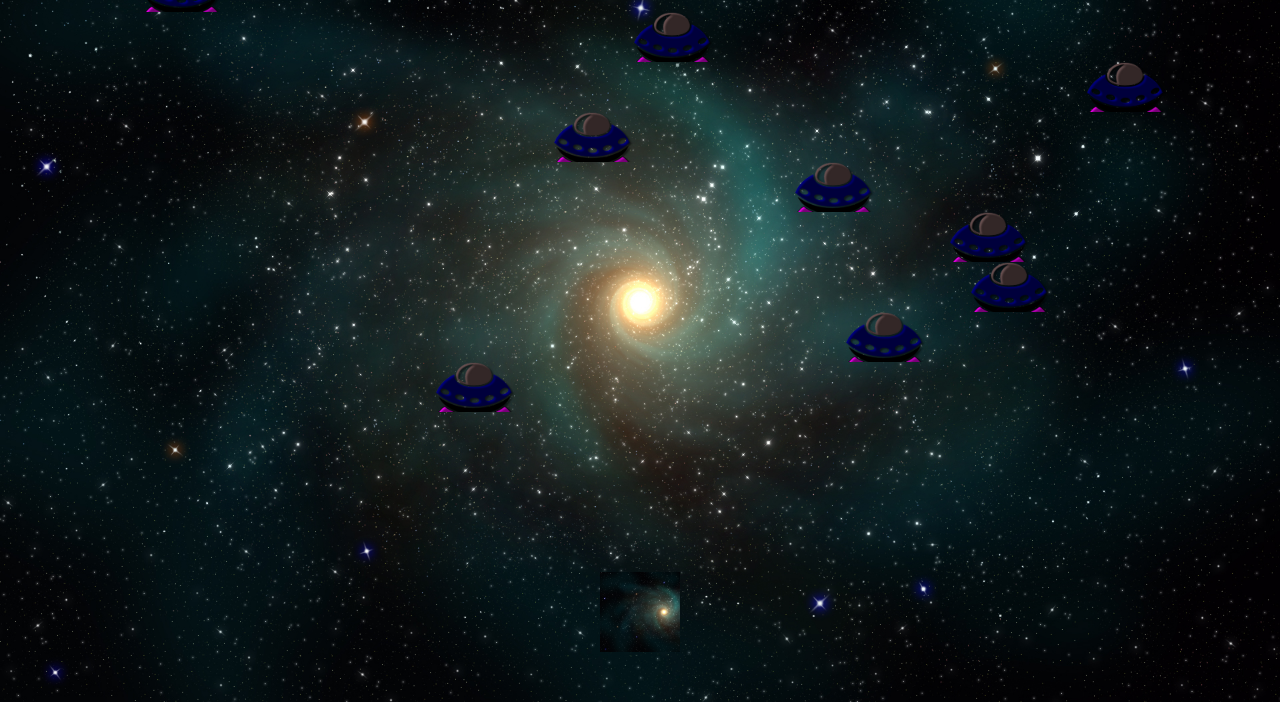
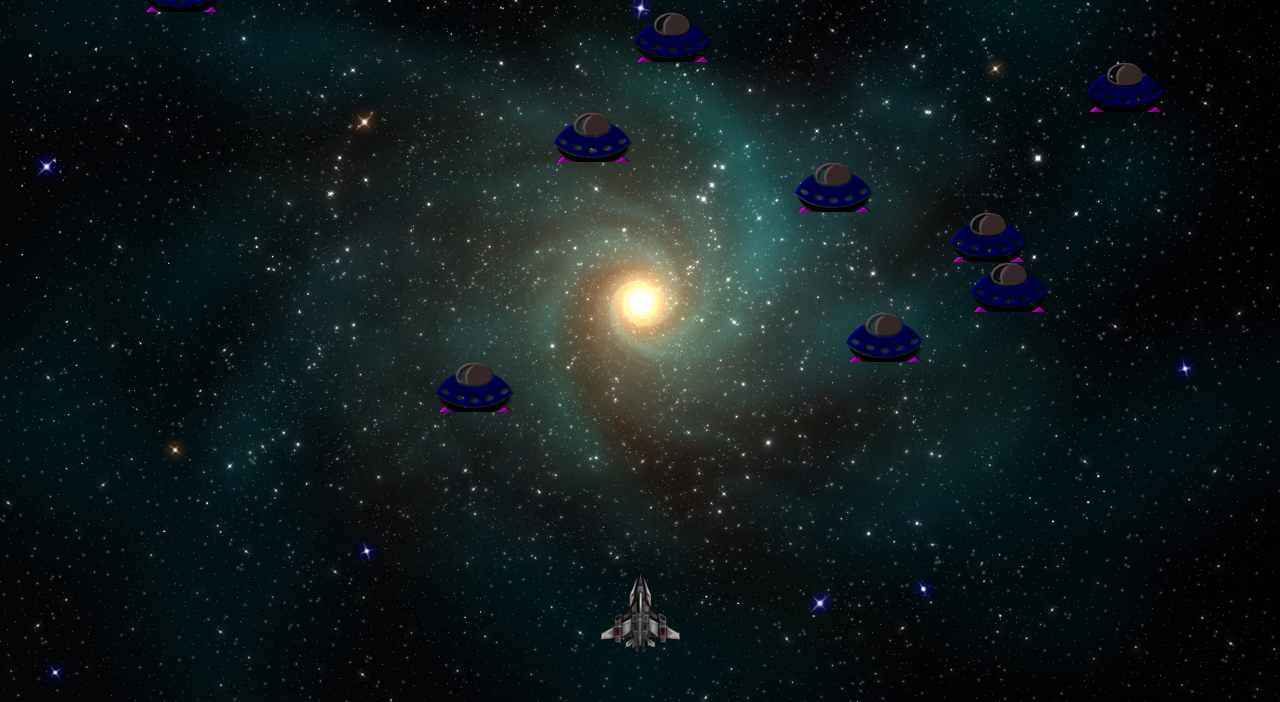
Before and after one commit to hitalocampo/JuegoHTMLCss-JavaScript, a plain HTML site: page pantalla2.html in a window 1280 px wide. Shown: the part 98-800 px from the top of the page. Drawn offline with Linux system fonts and the light colour scheme.

Commit message:
modificacion de interfaz

```diff
--- a/css/styles2.css
+++ b/css/styles2.css
@@ -6,7 +6,7 @@
   .nave{
     width: 80px;
     height: 80px;
-    background-image: url('../images/wall.jpg');
+    background-image: url('../images/nave.png');
     background-repeat: no-repeat;
     background-size: cover;
     position: absolute;
```
